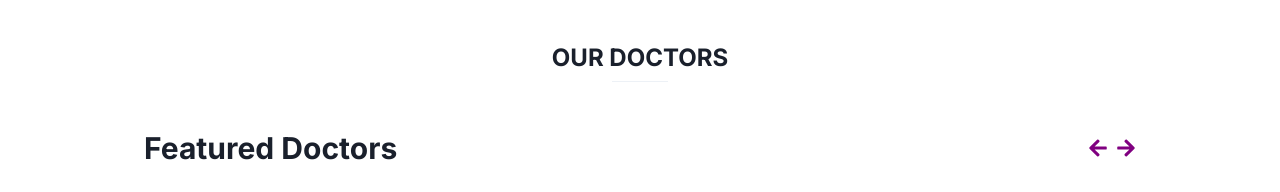
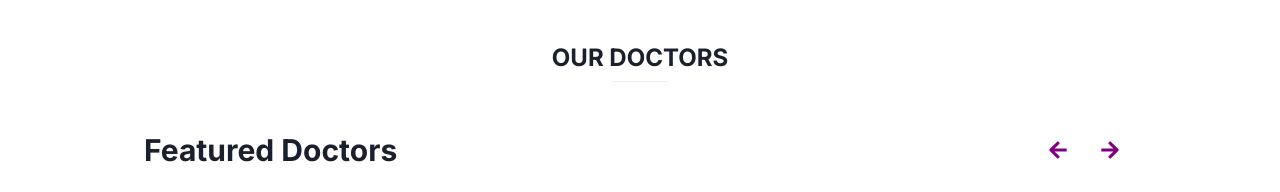
Before and after one commit to leveorxyz/dokto-frontend, a React (Create React App) app: page / in a window 1280 px wide. Shown: the part 1760-1952 px from the top of the page. Built offline with nearby package versions, Linux system fonts and the light colour scheme.

Commit message:
Update Our doctor section arrow buttons

```diff
--- a/src/components/common/buttons/LeftRightArrow.tsx
+++ b/src/components/common/buttons/LeftRightArrow.tsx
@@ -1,21 +1,21 @@
 import React from "react";
-import { Box } from "@chakra-ui/react";
+import { Box, Button } from "@chakra-ui/react";
 import { IconContext } from "react-icons";
 import { FaArrowRight, FaArrowLeft } from "react-icons/fa";
 
 const LeftRightArrow = () => (
   <div>
     <Box d="flex" flexDir="row">
-      <Box mr="2">
+      <Button variant="ghost" _hover={{ color: "white" }} _active={{ color: "white" }}>
         <IconContext.Provider value={{ color: "purple" }}>
           <FaArrowLeft size={20} />
         </IconContext.Provider>
-      </Box>
-      <Box>
+      </Button>
+      <Button variant="ghost" _hover={{ color: "white" }} _active={{ color: "white" }}>
         <IconContext.Provider value={{ color: "purple" }}>
           <FaArrowRight size={20} />
         </IconContext.Provider>
-      </Box>
+      </Button>
     </Box>
   </div>
 );
```
